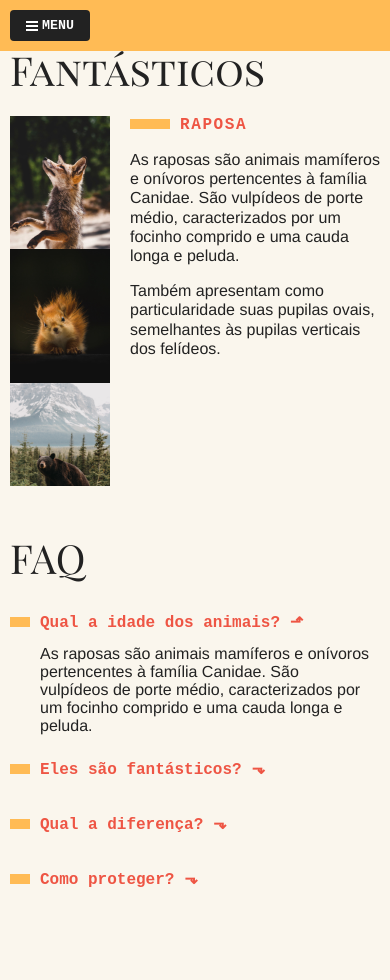
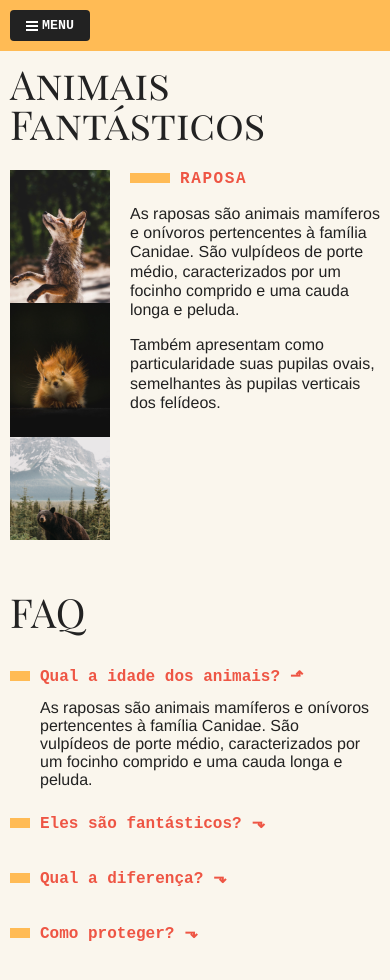
Before and after one commit to JoaoBelem/animais-fantasticos, a website: page index.html in a window 390 px wide. Shown: the top 980 px of the page. Drawn offline with Linux system fonts and the light colour scheme; no server answers.

Commit message:
arrumando bug triste

```diff
--- a/css/geral.css
+++ b/css/geral.css
@@ -202,6 +202,9 @@ body {
     grid-template-columns: 100px 1fr;
     grid-gap: 10px;
   }
+  .animais{
+    margin-top: 54px;
+  }
   .animais-lista {
     grid-column: 1;
   }
```
